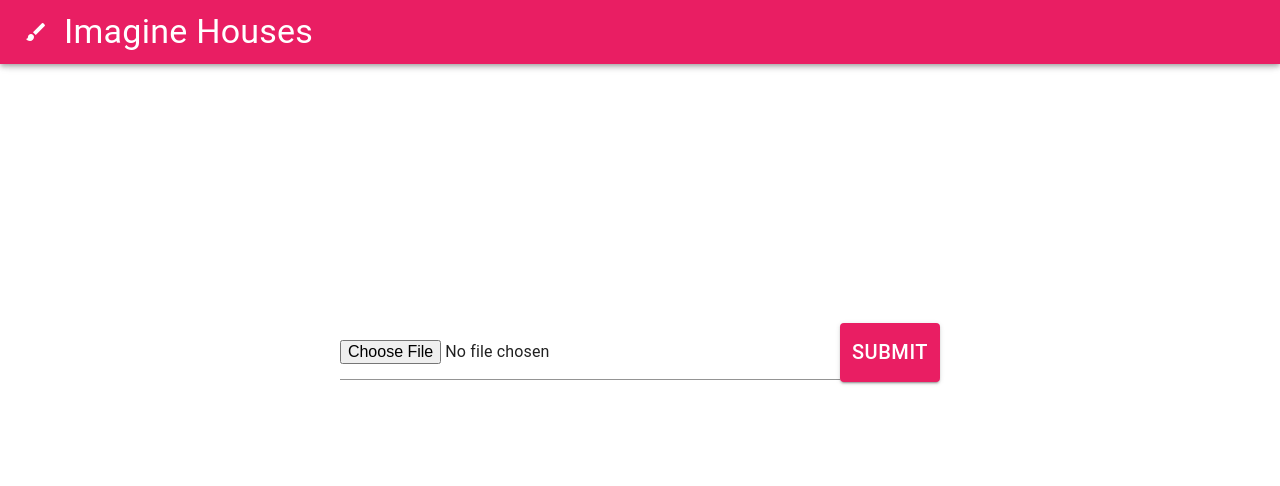
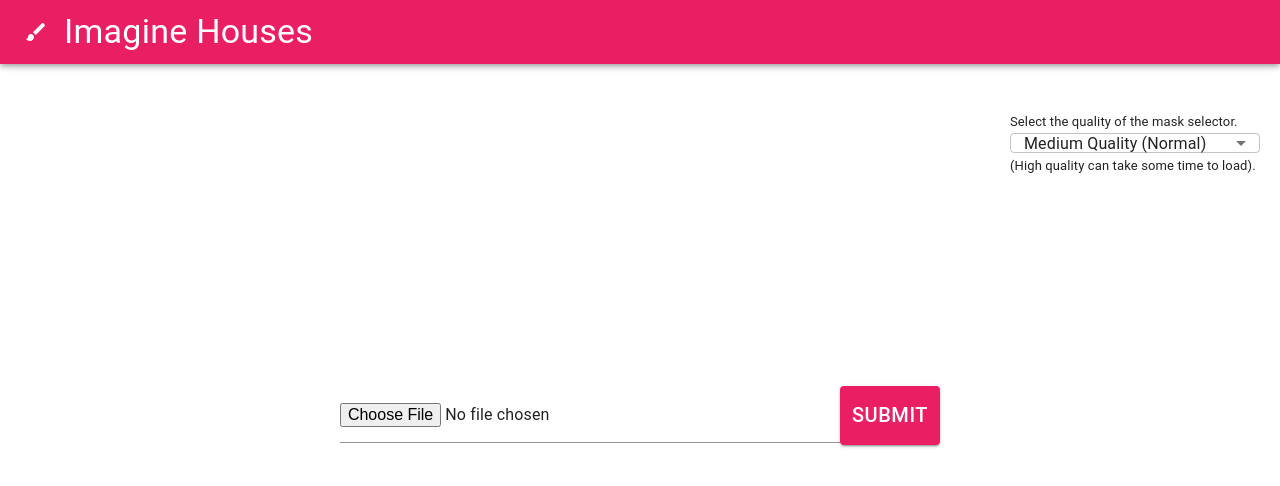
Before and after one commit to alexbondino/paint-anything, a React (Create React App) app in the folder web-page/frontend/: page / in a window 1280 px wide. Shown: the top 486 px of the page. Built offline with nearby package versions, Linux system fonts and the light colour scheme.

Commit message:
Model Selection 1

```diff
--- a/web-page/frontend/src/Editor.js
+++ b/web-page/frontend/src/Editor.js
@@ -1,7 +1,8 @@
-import React, { useState } from 'react';
+import React, { useState, useEffect } from 'react';
 import { ImageUploader } from './components/upload_image/upload_image.js';
 import { ImageEditorDrawer } from './components/side_nav/nav_bar.js';
 import ImageEditor from './components/image-editor/image_editor.js';
+import ModelSelector from './components/model-selector/model-selector.js';
 import axios from 'axios';
 
 // TODO: show loading status while image embeddings are being computed
@@ -18,12 +19,23 @@ export function Editor() {
   // list of layer points as objects {coords:[[x1,y1,v1],[x2,y2,v2]], history:[coords_t1, coords_t2], pointer:pointer_value}
   const [layerPoints, setLayerPoints] = useState([]);
 
+  const [modelSelected, setModelSelected] = useState('');
+
   function handleLayerVisibilityClick(layerId) {
     const newLayerDef = [...layersDef];
     const layerPos = newLayerDef.findIndex((l) => l.id === layerId);
     newLayerDef[layerPos].visibility = !newLayerDef[layerPos].visibility;
     setLayersDef(newLayerDef);
   }
+
+  useEffect(() => {
+    console.log("Modelo accesado correctamente", modelSelected);
+  }, [modelSelected]);
+
+  const handleSelectmodel = (event) => {
+    setModelSelected(event.target.value);
+  }
+
 
   async function handleImageUpload(imgFile) {
     // initial layer shown after image is uploaded
@@ -235,6 +247,9 @@ export function Editor() {
         onHandleLayerVisibilityClick={(layerId) => handleLayerVisibilityClick(layerId)}
         onDeleteLayer={(layerId) => handleLayerDelete(layerId)}
       />
+      <ModelSelector
+        onHandleSelectModel={handleSelectmodel}
+      />
       {imgEditor}
       {imgUploader}
     </div>
--- /dev/null
+++ b/web-page/frontend/src/components/model-selector/model-selector.js
@@ -0,0 +1,38 @@
+import React, { useState } from 'react';
+import Select from '@mui/material/Select';
+import MenuItem from '@mui/material/MenuItem';
+import Typography from '@mui/material/Typography';
+import Box from '@mui/material/Box';
+
+export function Modelselector({
+    onHandleSelectModel
+}){
+    return (
+    <div style={{ display: 'flex', justifyContent: 'flex-end' }}>
+        <Box marginRight={"20px"}>
+            <Typography
+            sx={{ flexGrow: 1, fontSize: 13 }}
+            component="div"
+            >
+            Select the quality of the mask selector.
+            </Typography>
+            <Select
+            onChange={onHandleSelectModel}
+            defaultValue="option2"
+            sx={{ width: '250px', height: '20px' }}>
+            <MenuItem value="option1">Low Quality (Fast)</MenuItem>
+            <MenuItem value="option2">Medium Quality (Normal)</MenuItem>
+            <MenuItem value="option3">High Quality (Slow)</MenuItem>
+            </Select>
+            <Typography
+            sx={{ flexGrow: 1, fontSize: 13 }}
+            component="div"
+            >
+            (High quality can take some time to load).
+            </Typography>
+        </Box>
+    </div>
+    );
+  };
+
+  export default Modelselector;
```
